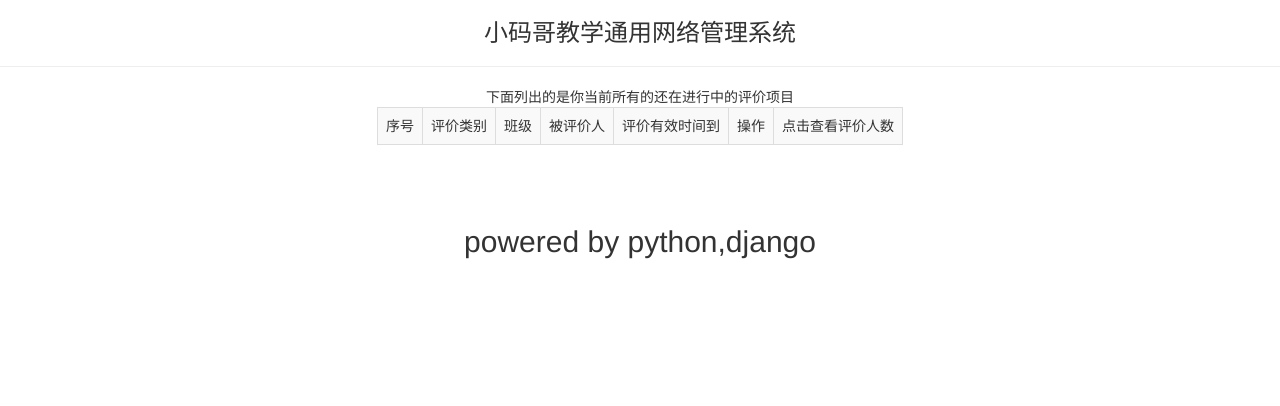
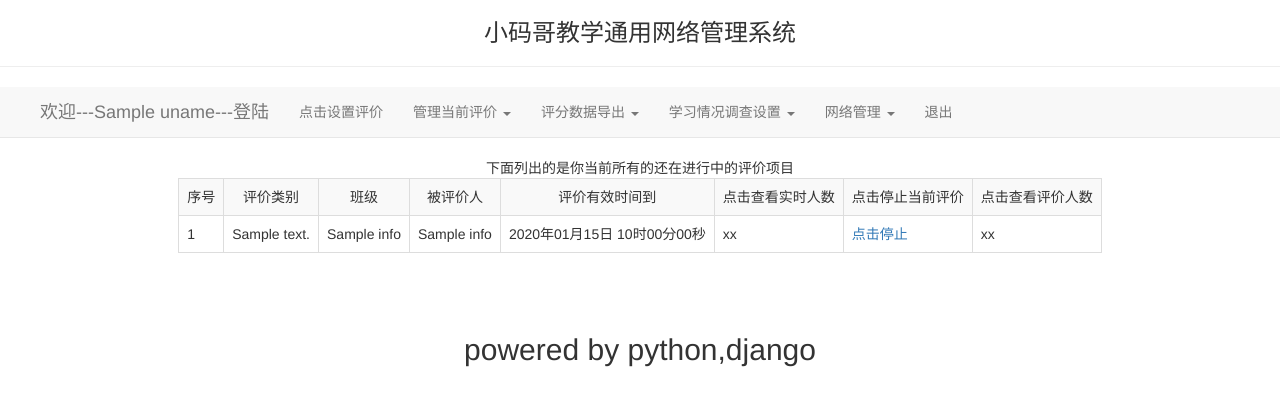
Before and after one commit to headB/asset_cms, a Django app: template templates/estimate/estimate_manage.html in a window 1280 px wide. Shown: the top 406 px of the page. Run offline with Django 3.2, Linux system fonts and the light colour scheme; the template is opened without the code that fills it: most values are stand-ins (such as "Sample title", 1, 10 or a date in 2020); some libraries are stand-ins or nearby versions.

Commit message:
能停止评价了

```diff
--- a/login/admin.py
+++ b/login/admin.py
@@ -14,7 +14,7 @@ class SubjectDeatailAdmin(admin.ModelAdmin):
     list_display = ['id','tid','subject_name','subject_teacher_name','description']
 
 class EstimateHistoryAdmin(admin.ModelAdmin):
-    list_display = ['id','teacher_name','class_name','total','setting_time']
+    list_display = ['id','teacher_name','class_name','total','setting_time','who']
 
 admin.site.register(models.Admin,loginAdmin)
 admin.site.register(models.ClassRoom,ClassRoom)
--- a/login/common_func/common_function.py
+++ b/login/common_func/common_function.py
@@ -125,6 +125,7 @@ def log_estimate(est_info):
     est_his = EstimateHistory()
     est_his.sid = est_info['subject']
     est_his.who = est_info['who']
+    est_his.who_id = est_info['who_id']
     est_his.port = est_info['type_port']
     est_his.type_detail = est_info['type_detail']
     est_his.setting_time = datetime.now().strftime("%Y-%m-%d %H:%M:%S")
--- a/login/models.py
+++ b/login/models.py
@@ -38,6 +38,7 @@ class SubjectDetail(models.Model):
 class EstimateHistory(models.Model):
     sid = models.IntegerField()
     who = models.CharField(max_length=20)
+    who_id = models.IntegerField(default=-1)
     port = models.IntegerField()
     type_detail = models.IntegerField()
     setting_time = models.DateTimeField()
--- a/login/urls.py
+++ b/login/urls.py
@@ -13,4 +13,5 @@ urlpatterns = [
     path("index/ajax_estimate/",views.ajax_estimate),
     path("index/forwarder.php",views.estimate_process),
     path("index/manageEstimating",views.what_estimating),
+    path("index/stop_estimate/",views.stop_estimate_by_url),
 ]
--- a/templates/estimate/base.html
+++ b/templates/estimate/base.html
@@ -67,6 +67,50 @@
     <center>
 		<h3>小码哥教学通用网络管理系统</h3>
 		<hr>
+		<div class="navbar navbar-default navbar-static-top" style="width:100%;">
+			<nav  style="width: 1230px;margin:0 auto" role="navigation" >
+				<div class="navbar-header">
+					<a class="navbar-brand"  href="/">欢迎---{{uname}}---登陆</a>
+				</div>
+				<div>
+					<ul class="nav navbar-nav">
+						<li ><a href="prepare_setting">点击设置评价</a></li>
+						<li class="dropdown">
+							<a href="manageEstimating" class="dropdown-toggle" >
+								管理当前评价
+								<b class="caret"></b>
+							</a>
+						</li>
+						<li class="dropdown">
+							<a href="managerSql" class="dropdown-toggle" >
+								评分数据导出
+								<b class="caret"></b>
+							</a>
+
+						</li>
+
+						<li class="dropdown">
+							<a href="study" class="dropdown-toggle" >
+								学习情况调查设置
+								<b class="caret"></b>
+							</a>
+						</li>
+
+
+						<li class="dropdown">
+							<a href="network" class="dropdown-toggle" >
+								网络管理
+								<b class="caret"></b>
+							</a>
+						</li>
+
+
+						<li ><a href="../exit">退出</a></li>
+					</ul>
+				</div>
+			</nav>
+
+		</div>
         {% block body %}
 
         {%endblock body %}
--- a/templates/estimate/estimate_manage.html
+++ b/templates/estimate/estimate_manage.html
@@ -14,10 +14,27 @@
 			<td style="text-align:center">班级</td>
 			<td style="text-align:center">被评价人</td>
 			<td style="text-align:center">评价有效时间到</td>
-			<td style="text-align:center" colspan="2">操作</td>
+			<td style="text-align:center">点击查看实时人数</td>
+			<td style="text-align:center">点击停止当前评价</td>
 			<td style="text-align:center">点击查看评价人数</td>
 
-         </tr>
+		 </tr>
+
+		 {%for x in info%}
+
+		 <tr>
+			 <td>{{forloop.counter}}</td>
+			 <td>{{x.type_details}}</td>
+			 <td>{{x.class_name}}</td>
+			 <td>{{x.teacher_name}}</td>
+			 <td>{{x.expired_time|date:'Y年m月j日 H时i分s秒'}}</td>
+			 <td>xx</td>
+			 <td><a onclick="return confirm('确定停止评价？---{{x.teacher_name}}--{{x.class_name}}---！！！')" href='stop_estimate/?class_info_id={{x.class_info_id}}&port={{x.port}}' target="_blank" >点击停止</a></td>
+			 <td>xx</td>
+		 </tr>
+
+		 {%endfor%}
+
 
     </tbody>
     </table>
```
Also changed, not shown: login/views.py (+29 -9 lines).
